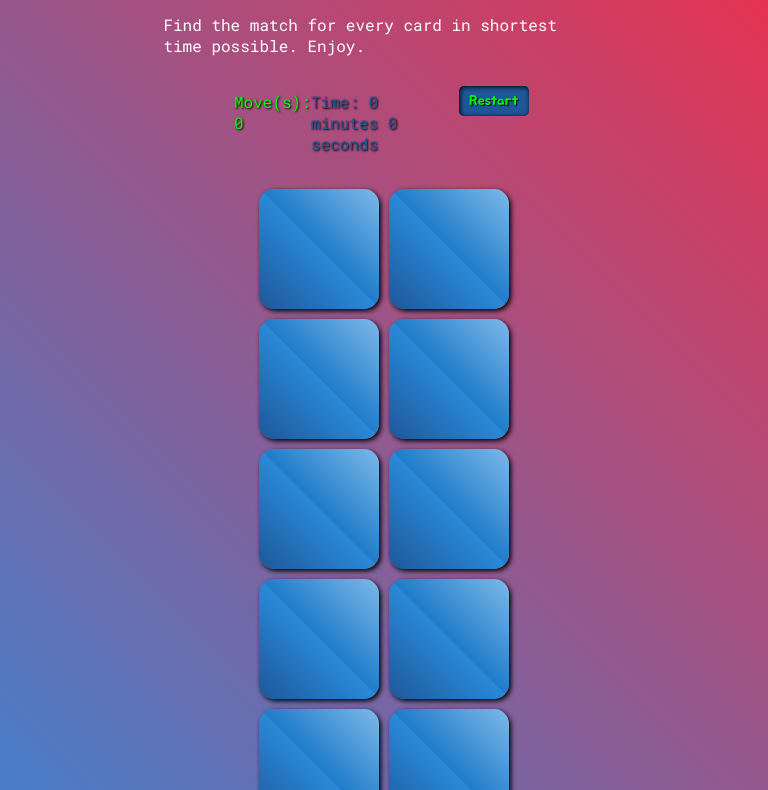
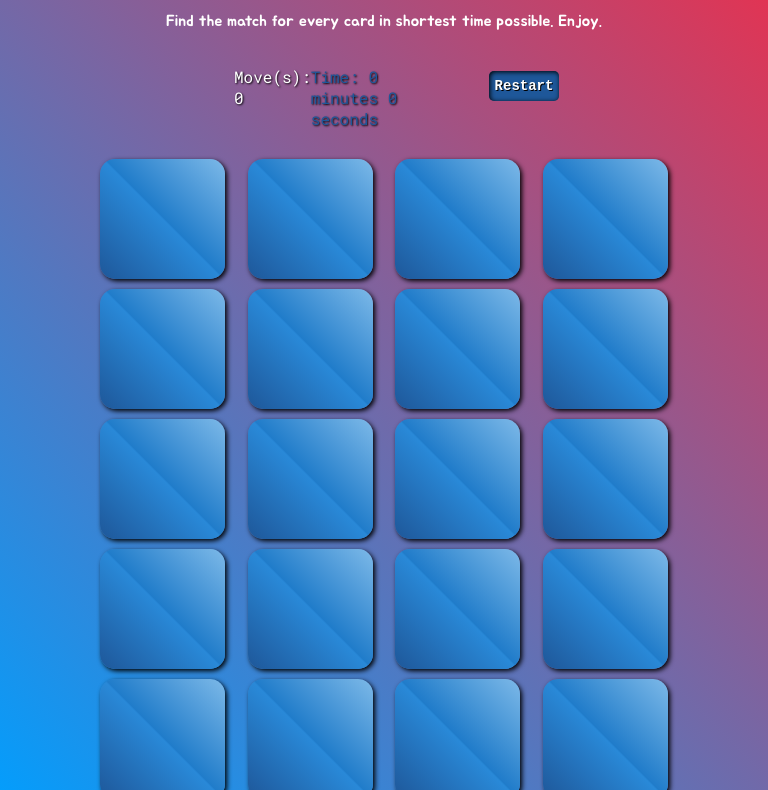
Before and after one commit to GeorgeCrisan/MemoryK, a plain HTML site: page index.html in a window 768 px wide. Shown: the part 82-872 px from the top of the page. Drawn offline with Linux system fonts and the light colour scheme.

Commit message:
sorted out

```diff
--- a/js/source-dist.js
+++ b/js/source-dist.js
@@ -75,7 +75,9 @@ function matched() {
     openedCards = [];
 
     if (matchedCards.length == 20) {
-        gameEnd();
+        setTimeout(function () {
+            gameEnd();
+        }, 1000);
     }
 }
 
--- a/src/source.js
+++ b/src/source.js
@@ -74,7 +74,11 @@ function matched(){
         openedCards = [];
 
 if(matchedCards.length == 20){
-    gameEnd();
+    setTimeout(()=>{
+        gameEnd();
+    },1000);
+
+
 }
 }
 
--- a/src/style.sass
+++ b/src/style.sass
@@ -18,7 +18,7 @@ body
   background: rgb(30,87,153)
   box-shadow: 1px 1px 5px black inset
   border: none
-  color: lime
+  color: white
   font-size: 14px
   height: 30px
   width: 70px
@@ -27,14 +27,15 @@ body
   top: 0px
   padding: 4px
   margin: 5px
-  font-family: 'Jua', sans-serif
+  font-family:  Courier New, Courier, monospace ,cursive ,sans-serif
+  font-weight: bold
   text-shadow: 1px 1px black
   &:active
     top: 3px
 
 main
   margin: auto
-  width: 60%
+  width: 75%
   header
     display: flex
     justify-content: center
@@ -44,6 +45,7 @@ main
     h1,p
       font-family:   'Jua', sans-serif
       font-family: 'Roboto Mono', monospace
+      font-family: 'Jua', sans-serif
       margin: auto
       margin: 10px auto
       padding: 5px
@@ -64,13 +66,13 @@ main
       color: rgb(30,87,153);
       text-shadow: 1px 1px 2px black
       &:first-child
-        color: lime
+        color: white
 
 
   #card-deck
 
     display: flex
-    width: 60%
+    width: 50%
     margin: 10px auto
     border-radius: 5px
 
@@ -84,10 +86,10 @@ main
       padding: 0
       margin: 10px 5px 10px 5px
       .card
-        height: 120px
+        height: 125px
         border-radius: 15px
         cursor: pointer
-        width:  120px
+        width:  125px
         margin: 5px 5px 5px 5px
         display: flex
         background: rgb(30,87,153);
@@ -135,8 +137,11 @@ main
   width: 100%
   height: 100%
 @media only screen and (max-width: 600px)
+    #restart
+      top: 20px
     main
       width: 100%
+      text-align: center
       #card-deck
         width: 100%
         margin: 5px auto !important
@@ -148,6 +153,28 @@ main
             width:  85px
             margin: 5px 5px 5px 5px
             display: flex
+
+@media only screen and (min-width: 601px) and (max-width: 1200px)
+    #restart
+      top: 10px
+      left: 30px
+    main
+      width: 80%
+      #card-deck
+        width: 100%
+        margin: 5px auto !important
+        padding: 0
+        border: none
+        .deck-style
+          .card
+            height: 120px
+            width:  125px
+            margin: 5px 5px 5px 5px
+            display: flex
+
+@media only screen and (min-width: 1201px) and (max-width: 1500px)
+    #restart
+      top: 10px
 
 
 // animations
@@ -216,7 +243,7 @@ main
       background: rgb(30,87,153)
       box-shadow: 1px 1px 5px black inset
       border: none
-      color: lime
+      color: white
       font-size: 14px
       height: 30px
       width: 100px
```
Also changed, not shown: css/style.css, 1 other file.
